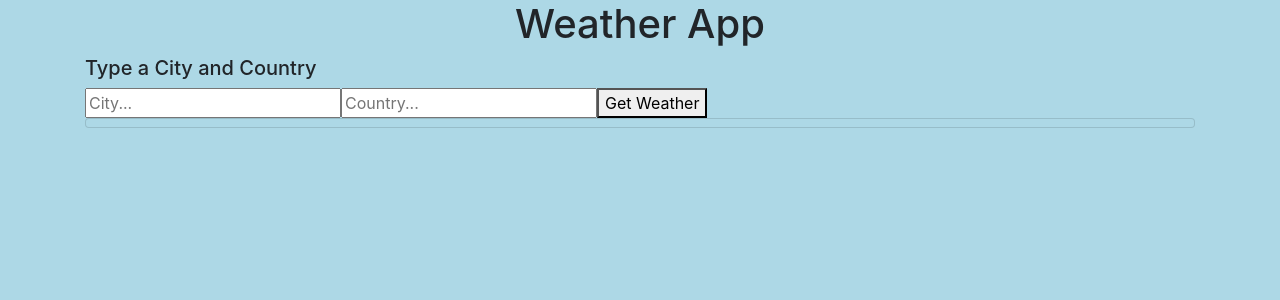
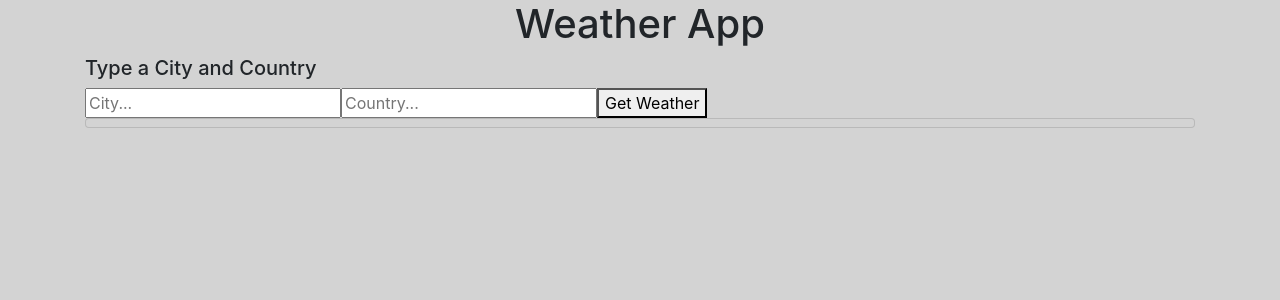
Before and after one commit to jasmith188/Sun-Tide, a React (Create React App) app: page / in a window 1280 px wide. Shown: the top 300 px of the page. Built offline with nearby package versions, Linux system fonts and the light colour scheme.

Commit message:
some css

```diff
--- a/src/App.css
+++ b/src/App.css
@@ -1,5 +1,5 @@
 body {
-  background-color: lightblue;
+  background-color: lightgray;
 }
 
 .title {
@@ -20,5 +20,5 @@ body {
   }
 
   .card {
-    background-color: lightblue;
+    background-color: lightgray;
   }
```
